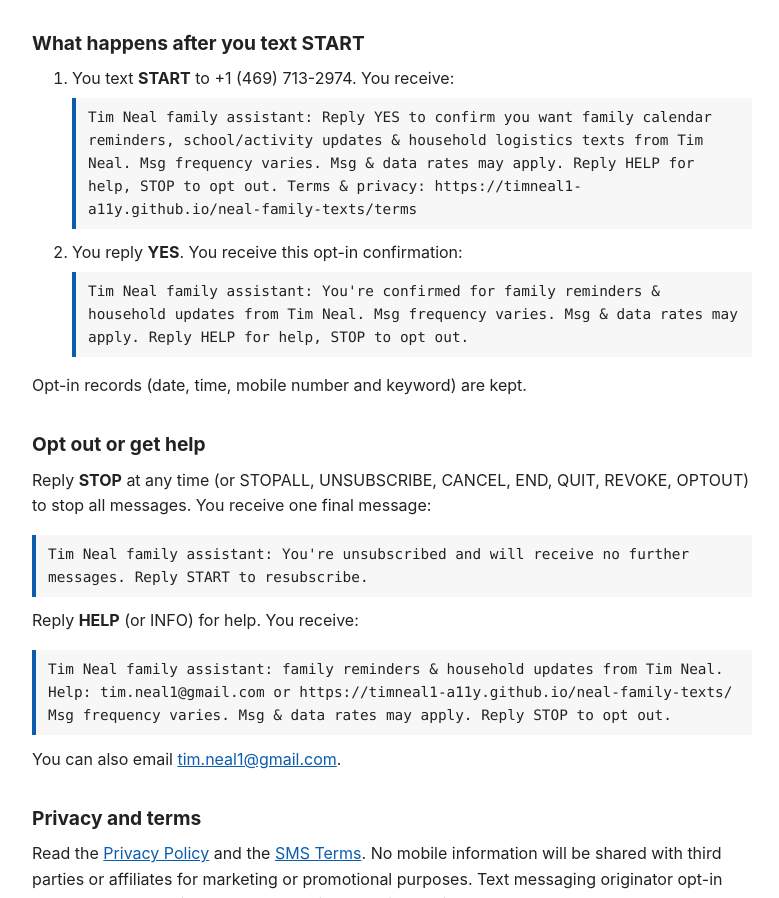
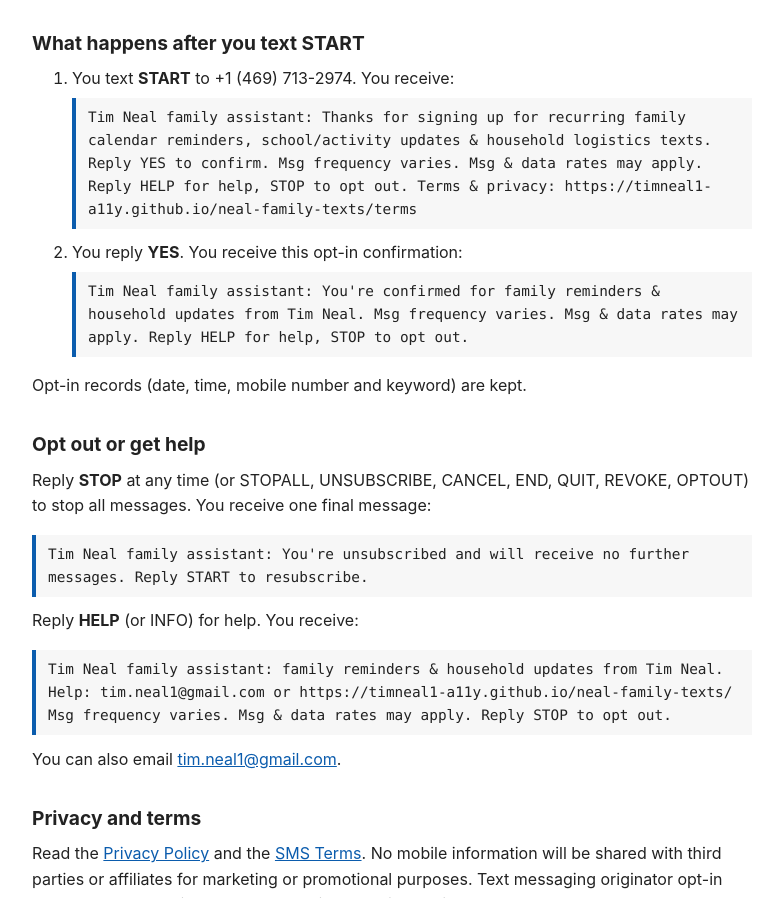
Before and after one commit to timneal1-a11y/neal-family-texts, a plain HTML site: page index.html in a window 1280 px wide. Shown: the part 942-1840 px from the top of the page, without its empty margins (248-1027 px from the left). Drawn offline with Linux system fonts and the light colour scheme.

Commit message:
START reply acknowledges sign-up, then asks YES to confirm

```diff
--- a/index.html
+++ b/index.html
@@ -50,7 +50,7 @@
 <h2 id="confirmation">What happens after you text START</h2>
 <ol>
 <li>You text <strong>START</strong> to +1 (469) 713-2974. You receive:
-<blockquote>Tim Neal family assistant: Reply YES to confirm you want family calendar reminders, school/activity updates &amp; household logistics texts from Tim Neal. Msg frequency varies. Msg &amp; data rates may apply. Reply HELP for help, STOP to opt out. Terms &amp; privacy: https://timneal1-a11y.github.io/neal-family-texts/terms</blockquote></li>
+<blockquote>Tim Neal family assistant: Thanks for signing up for recurring family calendar reminders, school/activity updates &amp; household logistics texts. Reply YES to confirm. Msg frequency varies. Msg &amp; data rates may apply. Reply HELP for help, STOP to opt out. Terms &amp; privacy: https://timneal1-a11y.github.io/neal-family-texts/terms</blockquote></li>
 <li>You reply <strong>YES</strong>. You receive this opt-in confirmation:
 <blockquote>Tim Neal family assistant: You&#x27;re confirmed for family reminders &amp; household updates from Tim Neal. Msg frequency varies. Msg &amp; data rates may apply. Reply HELP for help, STOP to opt out.</blockquote></li>
 </ol>
```
Also changed, not shown: terms.html (+1 -1 lines).
